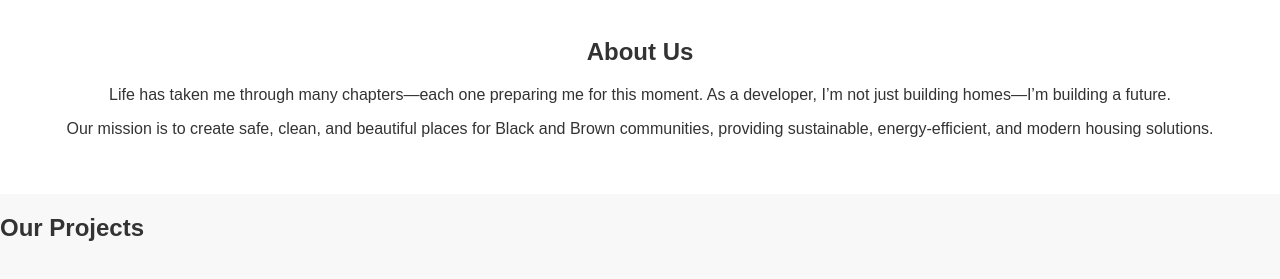
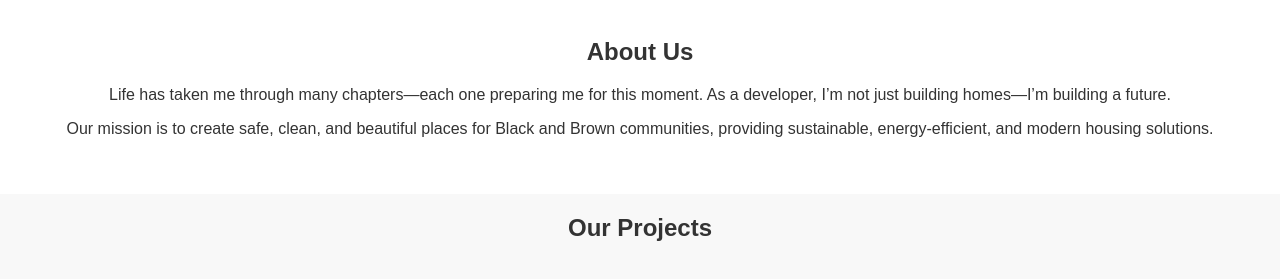
Before and after one commit to mckeont/WestSecondEstateLLC, a plain HTML site: page index.html in a window 1280 px wide. Shown: the part 622-901 px from the top of the page. Drawn offline with Linux system fonts and the light colour scheme.

Commit message:
Update index.html

```diff
--- a/index.html
+++ b/index.html
@@ -226,7 +226,7 @@ footer .social a {
     </section>
 
     <section id="gallery">
-        <h2>Our Projects</h2>
+        <center><h2>Our Projects</h2></center>
         <div class="gallery">
             <img src="media/image1.jpg" alt="Project 1">
             <img src="media/image3.jpg" alt="Project 3">
```
